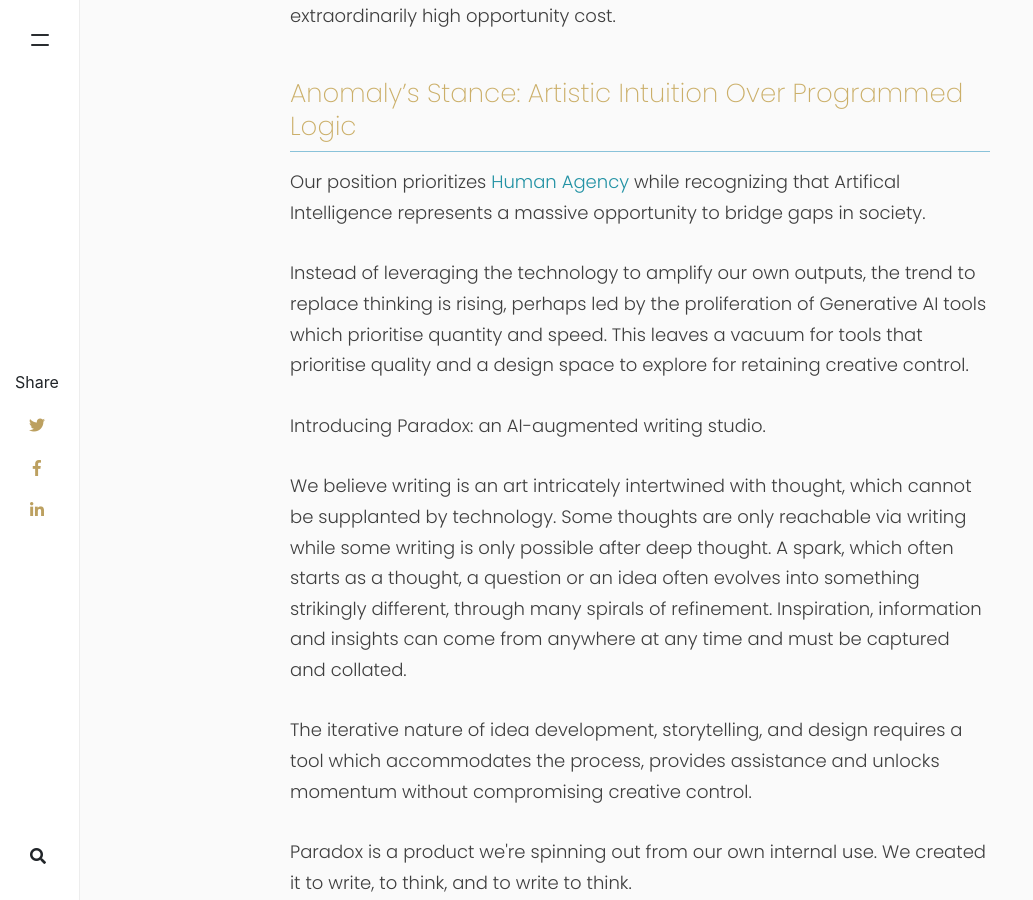
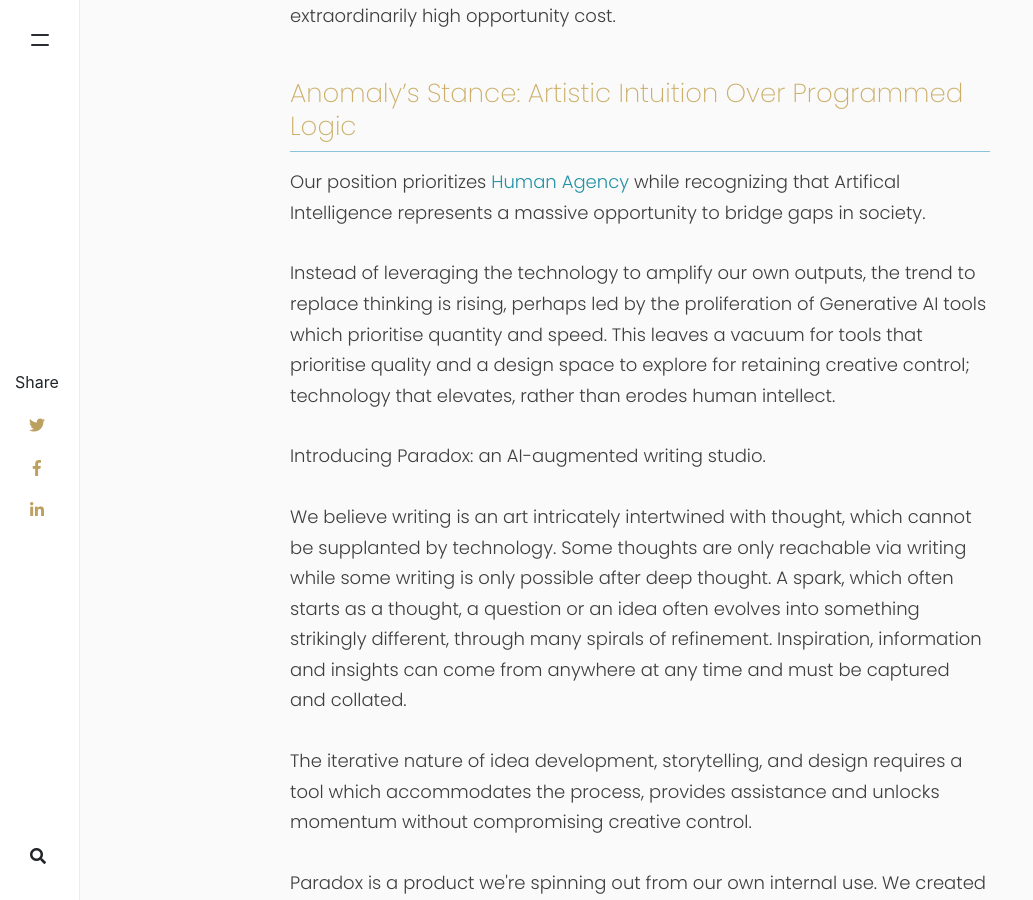
Before and after one commit to anomalyae/thinking, a Jekyll site: the page built from _posts/2025-06-05-Computation-is-not-thought.md, in a window 1280 px wide and 900 px high, scrolled down 5448 px. Shown: the whole window, without its empty margins (0-1033 px from the left). Built offline with Jekyll 4.4.1, drawn with Linux system fonts in a browser that asks for light colours; nearby versions of some CDN libraries; comment, search, counter and statistics services are not loaded; a style sheet for code colours, icons or effects is not loaded.

Commit message:
updates aug 2025 1

```diff
--- a/_posts/2025-06-05-Computation-is-not-thought.md
+++ b/_posts/2025-06-05-Computation-is-not-thought.md
@@ -141,7 +141,7 @@
 
 <p class="font-nevermind"> Our position prioritizes <a href="#" target="_blank" class="blue"> Human Agency</a> while recognizing that Artifical Intelligence represents a massive opportunity to bridge gaps in society.</p>
 
-<p class="font-nevermind"> Instead of leveraging the technology to amplify our own outputs, the trend to replace thinking is rising, perhaps led by the proliferation of Generative AI tools which prioritise quantity and speed. This leaves a vacuum for tools that prioritise quality and a design space to explore for retaining creative control.</p>
+<p class="font-nevermind"> Instead of leveraging the technology to amplify our own outputs, the trend to replace thinking is rising, perhaps led by the proliferation of Generative AI tools which prioritise quantity and speed. This leaves a vacuum for tools that prioritise quality and a design space to explore for retaining creative control; technology that elevates, rather than erodes human intellect.</p>
 
 <p class="font-nevermind">Introducing Paradox: an AI-augmented writing studio.</p>
 
```
